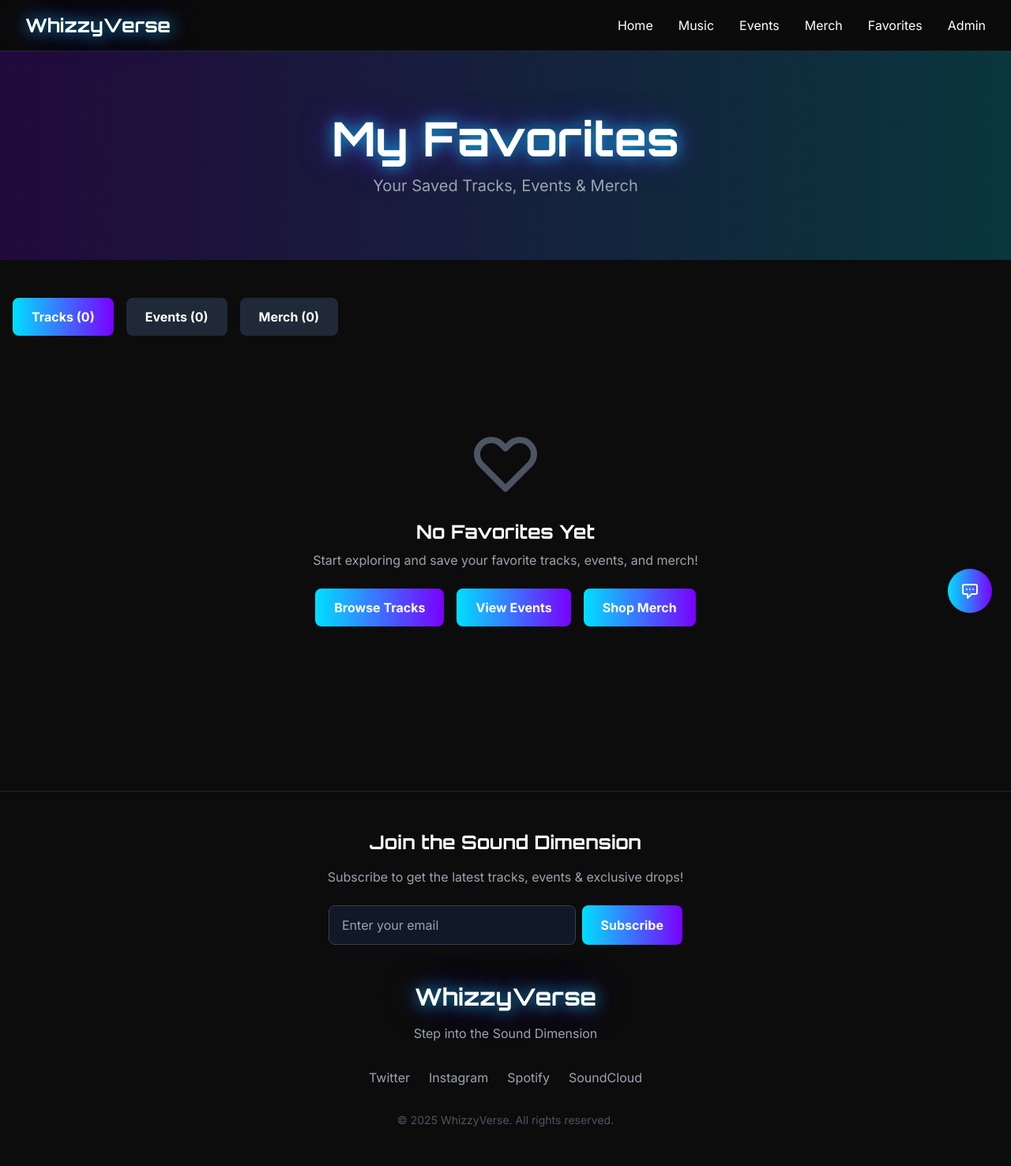
After one commit to goldenjeffempire/WhizzyVerseDJ, a Django app: page /favorites/ in a window 1280 px wide. The commit adds this page. Shown: the whole page at 79% size. Run offline with Django 5.2, Linux system fonts and the light colour scheme; some libraries are stand-ins or nearby versions.

Commit message:
Add better ways to find items, Add buttons to share items easily & Create save list for favorite items

```diff
--- /dev/null
+++ b/static/js/favorites.js
@@ -0,0 +1,155 @@
+class FavoritesManager {
+    constructor() {
+        this.storageKey = 'whizzyverse_favorites';
+        this.favorites = this.loadFavorites();
+    }
+
+    loadFavorites() {
+        try {
+            const stored = localStorage.getItem(this.storageKey);
+            return stored ? JSON.parse(stored) : { tracks: [], events: [], merch: [] };
+        } catch (error) {
+            console.error('Error loading favorites:', error);
+            return { tracks: [], events: [], merch: [] };
+        }
+    }
+
+    saveFavorites() {
+        try {
+            localStorage.setItem(this.storageKey, JSON.stringify(this.favorites));
+        } catch (error) {
+            console.error('Error saving favorites:', error);
+        }
+    }
+
+    isFavorite(type, id) {
+        return this.favorites[type]?.includes(id) || false;
+    }
+
+    toggleFavorite(type, id) {
+        if (!this.favorites[type]) {
+            this.favorites[type] = [];
+        }
+
+        const index = this.favorites[type].indexOf(id);
+        if (index > -1) {
+            this.favorites[type].splice(index, 1);
+        } else {
+            this.favorites[type].push(id);
+        }
+
+        this.saveFavorites();
+        this.dispatchChangeEvent();
+        return this.isFavorite(type, id);
+    }
+
+    getFavorites(type) {
+        return this.favorites[type] || [];
+    }
+
+    getAllFavorites() {
+        return this.favorites;
+    }
+
+    getCount(type) {
+        return this.favorites[type]?.length || 0;
+    }
+
+    getTotalCount() {
+        return this.getCount('tracks') + this.getCount('events') + this.getCount('merch');
+    }
+
+    clearAll() {
+        this.favorites = { tracks: [], events: [], merch: [] };
+        this.saveFavorites();
+        this.dispatchChangeEvent();
+    }
+
+    dispatchChangeEvent() {
+        window.dispatchEvent(new CustomEvent('favoritesChanged', {
+            detail: this.favorites
+        }));
+    }
+}
+
+const favoritesManager = new FavoritesManager();
+
+function favoriteButton(type, id) {
+    return {
+        isFavorite: favoritesManager.isFavorite(type, id),
+        toggle() {
+            this.isFavorite = favoritesManager.toggleFavorite(type, id);
+        },
+        init() {
+            window.addEventListener('favoritesChanged', () => {
+                this.isFavorite = favoritesManager.isFavorite(type, id);
+            });
+        }
+    }
+}
+
+function favoritesPage() {
+    return {
+        activeTab: 'tracks',
+        loading: true,
+        favoriteData: { tracks: [], events: [], merch: [] },
+        tracks: [],
+        events: [],
+        merch: [],
+        totalCount: 0,
+
+        async loadFavorites() {
+            this.loading = true;
+
+            const favorites = favoritesManager.getAllFavorites();
+            this.favoriteData = favorites;
+            this.totalCount = favoritesManager.getTotalCount();
+
+            try {
+                if (favorites.tracks.length > 0) {
+                    const response = await fetch('/api/tracks/');
+                    const allTracks = await response.json();
+                    this.tracks = allTracks.filter(t => favorites.tracks.includes(t.id));
+                }
+
+                if (favorites.events.length > 0) {
+                    const response = await fetch('/api/events/');
+                    const allEvents = await response.json();
+                    this.events = allEvents.filter(e => favorites.events.includes(e.id));
+                }
+
+                if (favorites.merch.length > 0) {
+                    const response = await fetch('/api/merch/');
+                    const allMerch = await response.json();
+                    this.merch = allMerch.filter(m => favorites.merch.includes(m.id));
+                }
+            } catch (error) {
+                console.error('Error loading favorites:', error);
+            } finally {
+                this.loading = false;
+            }
+
+            window.addEventListener('favoritesChanged', () => {
+                this.loadFavorites();
+            });
+        },
+
+        clearAllFavorites() {
+            if (confirm('Are you sure you want to clear all favorites?')) {
+                favoritesManager.clearAll();
+                this.loadFavorites();
+            }
+        },
+
+        formatDate(dateString) {
+            const date = new Date(dateString);
+            return date.toLocaleDateString('en-US', {
+                year: 'numeric',
+                month: 'long',
+                day: 'numeric',
+                hour: 'numeric',
+                minute: '2-digit'
+            });
+        }
+    }
+}
--- a/templates/base.html
+++ b/templates/base.html
@@ -80,6 +80,10 @@
                     <a href="/music/" class="hover:text-neon-cyan transition">Music</a>
                     <a href="/events/" class="hover:text-neon-cyan transition">Events</a>
                     <a href="/merch/" class="hover:text-neon-cyan transition">Merch</a>
+                    <a href="/favorites/" class="hover:text-neon-cyan transition flex items-center gap-1" x-data="{ count: favoritesManager.getTotalCount() }" x-init="window.addEventListener('favoritesChanged', () => { count = favoritesManager.getTotalCount() })">
+                        <span>Favorites</span>
+                        <span x-show="count > 0" class="bg-neon-cyan text-black rounded-full px-2 py-0.5 text-xs font-bold" x-text="count"></span>
+                    </a>
                     <a href="/admin-demo/" class="hover:text-electric-purple transition">Admin</a>
                 </div>
 
@@ -96,6 +100,7 @@
             <a href="/music/" class="block px-4 py-2 hover:bg-gray-800">Music</a>
             <a href="/events/" class="block px-4 py-2 hover:bg-gray-800">Events</a>
             <a href="/merch/" class="block px-4 py-2 hover:bg-gray-800">Merch</a>
+            <a href="/favorites/" class="block px-4 py-2 hover:bg-gray-800">Favorites</a>
             <a href="/admin-demo/" class="block px-4 py-2 hover:bg-gray-800">Admin</a>
         </div>
     </nav>
@@ -298,6 +303,8 @@
         }
     </script>
 
+    <script src="/static/js/favorites.js"></script>
+
     {% block extra_js %}{% endblock %}
 </body>
 </html>
--- /dev/null
+++ b/templates/components/favorite_button.html
@@ -0,0 +1,24 @@
+{% comment %}
+Favorite Button Component
+Usage: {% include "components/favorite_button.html" with type="tracks" item_id=track.id %}
+Types: tracks, events, merch
+{% endcomment %}
+
+<button
+    x-data="favoriteButton('{{ type }}', {{ item_id }})"
+    @click="toggle()"
+    class="p-2 rounded-full transition-all duration-200 hover:scale-110"
+    :class="isFavorite ? 'text-red-500' : 'text-gray-400 hover:text-red-300'"
+    :title="isFavorite ? 'Remove from favorites' : 'Add to favorites'"
+>
+    <svg
+        xmlns="http://www.w3.org/2000/svg"
+        class="h-6 w-6 transition-all"
+        :fill="isFavorite ? 'currentColor' : 'none'"
+        viewBox="0 0 24 24"
+        stroke="currentColor"
+        stroke-width="2"
+    >
+        <path stroke-linecap="round" stroke-linejoin="round" d="M4.318 6.318a4.5 4.5 0 000 6.364L12 20.364l7.682-7.682a4.5 4.5 0 00-6.364-6.364L12 7.636l-1.318-1.318a4.5 4.5 0 00-6.364 0z" />
+    </svg>
+</button>
--- /dev/null
+++ b/templates/core/favorites.html
@@ -0,0 +1,220 @@
+{% extends 'base.html' %}
+
+{% block title %}My Favorites - WhizzyVerse{% endblock %}
+
+{% block content %}
+<section class="bg-gradient-to-r from-electric-purple/20 to-neon-cyan/20 py-20">
+    <div class="max-w-7xl mx-auto px-4">
+        <h1 class="font-heading text-5xl md:text-6xl font-bold text-center glow-text mb-4">My Favorites</h1>
+        <p class="text-center text-gray-400 text-xl">Your Saved Tracks, Events & Merch</p>
+    </div>
+</section>
+
+<section class="max-w-7xl mx-auto px-4 py-12" x-data="favoritesPage()" x-init="loadFavorites()">
+    <div class="mb-8 flex justify-between items-center">
+        <div class="flex gap-4">
+            <button
+                @click="activeTab = 'tracks'"
+                :class="activeTab === 'tracks' ? 'gradient-bg' : 'bg-gray-800 hover:bg-gray-700'"
+                class="px-6 py-3 rounded-lg font-bold transition"
+            >
+                Tracks (<span x-text="favoriteData.tracks.length"></span>)
+            </button>
+            <button
+                @click="activeTab = 'events'"
+                :class="activeTab === 'events' ? 'gradient-bg' : 'bg-gray-800 hover:bg-gray-700'"
+                class="px-6 py-3 rounded-lg font-bold transition"
+            >
+                Events (<span x-text="favoriteData.events.length"></span>)
+            </button>
+            <button
+                @click="activeTab = 'merch'"
+                :class="activeTab === 'merch' ? 'gradient-bg' : 'bg-gray-800 hover:bg-gray-700'"
+                class="px-6 py-3 rounded-lg font-bold transition"
+            >
+                Merch (<span x-text="favoriteData.merch.length"></span>)
+            </button>
+        </div>
+        <button
+            @click="clearAllFavorites()"
+            x-show="totalCount > 0"
+            class="px-4 py-2 bg-red-600 hover:bg-red-700 rounded-lg font-bold transition"
+        >
+            Clear All
+        </button>
+    </div>
+
+    <div x-show="loading" class="text-center py-12">
+        <div class="inline-block animate-spin rounded-full h-12 w-12 border-t-2 border-b-2 border-neon-cyan"></div>
+        <p class="text-gray-400 mt-4">Loading favorites...</p>
+    </div>
+
+    <div x-show="!loading && totalCount === 0" class="text-center py-20">
+        <svg class="w-24 h-24 mx-auto mb-6 text-gray-600" fill="none" stroke="currentColor" viewBox="0 0 24 24">
+            <path stroke-linecap="round" stroke-linejoin="round" stroke-width="2" d="M4.318 6.318a4.5 4.5 0 000 6.364L12 20.364l7.682-7.682a4.5 4.5 0 00-6.364-6.364L12 7.636l-1.318-1.318a4.5 4.5 0 00-6.364 0z" />
+        </svg>
+        <h3 class="font-heading text-2xl font-bold mb-2">No Favorites Yet</h3>
+        <p class="text-gray-400 mb-6">Start exploring and save your favorite tracks, events, and merch!</p>
+        <div class="flex justify-center gap-4">
+            <a href="{% url 'music_library' %}" class="px-6 py-3 gradient-bg rounded-lg font-bold hover-glow">
+                Browse Tracks
+            </a>
+            <a href="{% url 'events' %}" class="px-6 py-3 gradient-bg rounded-lg font-bold hover-glow">
+                View Events
+            </a>
+            <a href="{% url 'merch_store' %}" class="px-6 py-3 gradient-bg rounded-lg font-bold hover-glow">
+                Shop Merch
+            </a>
+        </div>
+    </div>
+
+    <div x-show="!loading && activeTab === 'tracks' && favoriteData.tracks.length > 0">
+        <h2 class="font-heading text-3xl font-bold mb-6">Favorite Tracks</h2>
+        <div class="grid grid-cols-1 md:grid-cols-2 lg:grid-cols-3 gap-8">
+            <template x-for="track in tracks" :key="track.id">
+                <div class="bg-gray-900 rounded-lg overflow-hidden hover-glow transition">
+                    <div class="relative">
+                        <img :src="track.artwork" :alt="track.title" class="w-full h-56 object-cover">
+                        <div class="absolute top-2 right-2">
+                            {% include "components/favorite_button.html" with type="'tracks'" item_id="track.id" %}
+                        </div>
+                    </div>
+                    <div class="p-6">
+                        <h3 class="font-heading text-2xl font-bold mb-2" x-text="track.title"></h3>
+                        <p class="text-gray-400 mb-1" x-text="track.artist"></p>
+                        <div class="flex items-center justify-between mb-4">
+                            <span class="text-neon-cyan" x-text="track.genre"></span>
+                            <span class="text-gray-500" x-text="track.bpm + ' BPM'"></span>
+                        </div>
+                        <a :href="'/music/'" class="block text-center mt-4 gradient-bg py-2 rounded-lg font-bold hover-glow">
+                            View Track
+                        </a>
+                    </div>
+                </div>
+            </template>
+        </div>
+    </div>
+
+    <div x-show="!loading && activeTab === 'events' && favoriteData.events.length > 0">
+        <h2 class="font-heading text-3xl font-bold mb-6">Favorite Events</h2>
+        <div class="grid grid-cols-1 md:grid-cols-2 gap-8">
+            <template x-for="event in events" :key="event.id">
+                <div class="bg-gray-900 rounded-lg overflow-hidden hover-glow transition">
+                    <div class="relative">
+                        <img :src="event.banner" :alt="event.name" class="w-full h-64 object-cover">
+                        <div class="absolute top-2 right-2">
+                            {% include "components/favorite_button.html" with type="'events'" item_id="event.id" %}
+                        </div>
+                    </div>
+                    <div class="p-6">
+                        <h3 class="font-heading text-2xl font-bold mb-3" x-text="event.name"></h3>
+                        <p class="text-gray-400">
+                            <span class="text-neon-cyan">📅</span> <span x-text="formatDate(event.date)"></span>
+                        </p>
+                        <p class="text-gray-400">
+                            <span class="text-neon-cyan">📍</span> <span x-text="event.venue + ', ' + event.city"></span>
+                        </p>
+                        <a :href="'/events/'" class="block text-center mt-4 gradient-bg py-3 rounded-lg font-bold hover-glow">
+                            View Event
+                        </a>
+                    </div>
+                </div>
+            </template>
+        </div>
+    </div>
+
+    <div x-show="!loading && activeTab === 'merch' && favoriteData.merch.length > 0">
+        <h2 class="font-heading text-3xl font-bold mb-6">Favorite Merch</h2>
+        <div class="grid grid-cols-1 md:grid-cols-2 lg:grid-cols-3 gap-8">
+            <template x-for="item in merch" :key="item.id">
+                <div class="bg-gray-900 rounded-lg overflow-hidden hover-glow transition">
+                    <div class="relative">
+                        <img :src="item.image_url" :alt="item.name" class="w-full h-80 object-cover">
+                        <div class="absolute top-2 right-2">
+                            {% include "components/favorite_button.html" with type="'merch'" item_id="item.id" %}
+                        </div>
+                    </div>
+                    <div class="p-6">
+                        <h3 class="font-heading text-xl font-bold mb-2" x-text="item.name"></h3>
+                        <p class="text-neon-cyan text-3xl font-bold mb-3">$<span x-text="item.price"></span></p>
+                        <a :href="'/merch/'" class="block text-center mt-4 gradient-bg py-3 rounded-lg font-bold hover-glow">
+                            View Item
+                        </a>
+                    </div>
+                </div>
+            </template>
+        </div>
+    </div>
+</section>
+
+{% endblock %}
+
+{% block extra_js %}
+<script>
+function favoritesPage() {
+    return {
+        activeTab: 'tracks',
+        loading: true,
+        favoriteData: { tracks: [], events: [], merch: [] },
+        tracks: [],
+        events: [],
+        merch: [],
+        totalCount: 0,
+
+        async loadFavorites() {
+            this.loading = true;
+
+            const favorites = favoritesManager.getAllFavorites();
+            this.favoriteData = favorites;
+            this.totalCount = favoritesManager.getTotalCount();
+
+            try {
+                if (favorites.tracks.length > 0) {
+                    const response = await fetch('/api/tracks/');
+                    const allTracks = await response.json();
+                    this.tracks = allTracks.filter(t => favorites.tracks.includes(t.id));
+                }
+
+                if (favorites.events.length > 0) {
+                    const response = await fetch('/api/events/');
+                    const allEvents = await response.json();
+                    this.events = allEvents.filter(e => favorites.events.includes(e.id));
+                }
+
+                if (favorites.merch.length > 0) {
+                    const response = await fetch('/api/merch/');
+                    const allMerch = await response.json();
+                    this.merch = allMerch.filter(m => favorites.merch.includes(m.id));
+                }
+            } catch (error) {
+                console.error('Error loading favorites:', error);
+            } finally {
+                this.loading = false;
+            }
+
+            window.addEventListener('favoritesChanged', () => {
+                this.loadFavorites();
+            });
+        },
+
+        clearAllFavorites() {
+            if (confirm('Are you sure you want to clear all favorites?')) {
+                favoritesManager.clearAll();
+                this.loadFavorites();
+            }
+        },
+
+        formatDate(dateString) {
+            const date = new Date(dateString);
+            return date.toLocaleDateString('en-US', {
+                year: 'numeric',
+                month: 'long',
+                day: 'numeric',
+                hour: 'numeric',
+                minute: '2-digit'
+            });
+        }
+    }
+}
+</script>
+{% endblock %}
--- a/templates/merch/merch_store.html
+++ b/templates/merch/merch_store.html
@@ -68,8 +68,11 @@
         <div class="bg-gray-900 rounded-lg overflow-hidden hover-glow transition" x-data="{ showDetails: false }">
             <div class="relative">
                 <img src="{{ item.image_url }}" alt="{{ item.name }}" class="w-full h-80 object-cover">
+                <div class="absolute top-2 right-2 z-10">
+                    {% include "components/favorite_button.html" with type="merch" item_id=item.id %}
+                </div>
                 {% if item.featured %}
-                <span class="absolute top-4 right-4 gradient-bg px-3 py-1 rounded-full text-sm font-bold">
+                <span class="absolute top-16 right-4 gradient-bg px-3 py-1 rounded-full text-sm font-bold">
                     Featured
                 </span>
                 {% endif %}
--- a/whizzyverse/core/views.py
+++ b/whizzyverse/core/views.py
@@ -14,3 +14,7 @@ def landing_page_view(request):
         'upcoming_events': upcoming_events,
         'featured_merch': featured_merch,
     })
+
+
+def favorites_view(request):
+    return render(request, 'core/favorites.html')
--- a/whizzyverse/merch/views.py
+++ b/whizzyverse/merch/views.py
@@ -46,8 +46,11 @@ def merch_store_view(request):
     if category_filter:
         merch_items = merch_items.filter(category__icontains=category_filter)
 
-    if sort_by:
+    allowed_sort_fields = ['name', '-name', 'price', '-price', 'category', '-category']
+    if sort_by and sort_by in allowed_sort_fields:
         merch_items = merch_items.order_by(sort_by)
+    else:
+        merch_items = merch_items.order_by('name')
 
     featured_items = MerchItem.objects.filter(featured=True, is_available=True)[:3]
     all_categories = MerchItem.objects.filter(is_available=True).values_list('category', flat=True).distinct()
--- a/whizzyverse/tracks/views.py
+++ b/whizzyverse/tracks/views.py
@@ -51,8 +51,11 @@ def music_library_view(request):
     if genre_filter:
         tracks = tracks.filter(genre__icontains=genre_filter)
 
-    if sort_by:
+    allowed_sort_fields = ['title', '-title', 'release_date', '-release_date', 'plays', '-plays', 'duration', '-duration']
+    if sort_by and sort_by in allowed_sort_fields:
         tracks = tracks.order_by(sort_by)
+    else:
+        tracks = tracks.order_by('-release_date')
 
     featured_tracks = Track.objects.filter(featured=True)[:3]
     all_genres = Track.objects.values_list('genre', flat=True).distinct()
--- a/whizzyverse/urls.py
+++ b/whizzyverse/urls.py
@@ -4,7 +4,7 @@ from django.conf import settings
 from django.conf.urls.static import static
 from rest_framework import routers
 
-from whizzyverse.core.views import landing_page_view
+from whizzyverse.core.views import landing_page_view, favorites_view
 from whizzyverse.tracks.views import TrackViewSet, music_library_view
 from whizzyverse.events.views import EventViewSet, events_view
 from whizzyverse.merch.views import MerchItemViewSet, merch_store_view
@@ -27,6 +27,7 @@ urlpatterns = [
     path('music/', music_library_view, name='music_library'),
     path('events/', events_view, name='events'),
     path('merch/', merch_store_view, name='merch_store'),
+    path('favorites/', favorites_view, name='favorites'),
     path('admin-demo/', admin_dashboard_view, name='admin_dashboard'),
     path('api/', include(router.urls)),
     path('api/chat/', chat_with_whizbot, name='chat_whizbot'),
```
Also changed, not shown: templates/events/events.html (+6 -1 lines), templates/tracks/music_library.html (+6 -1 lines).
